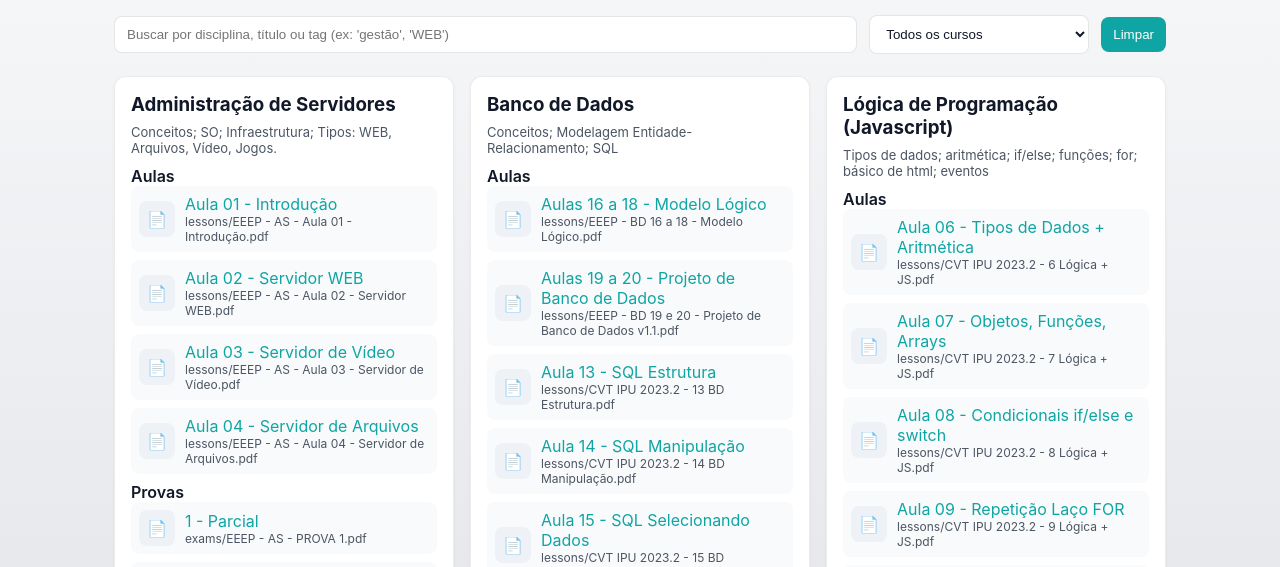
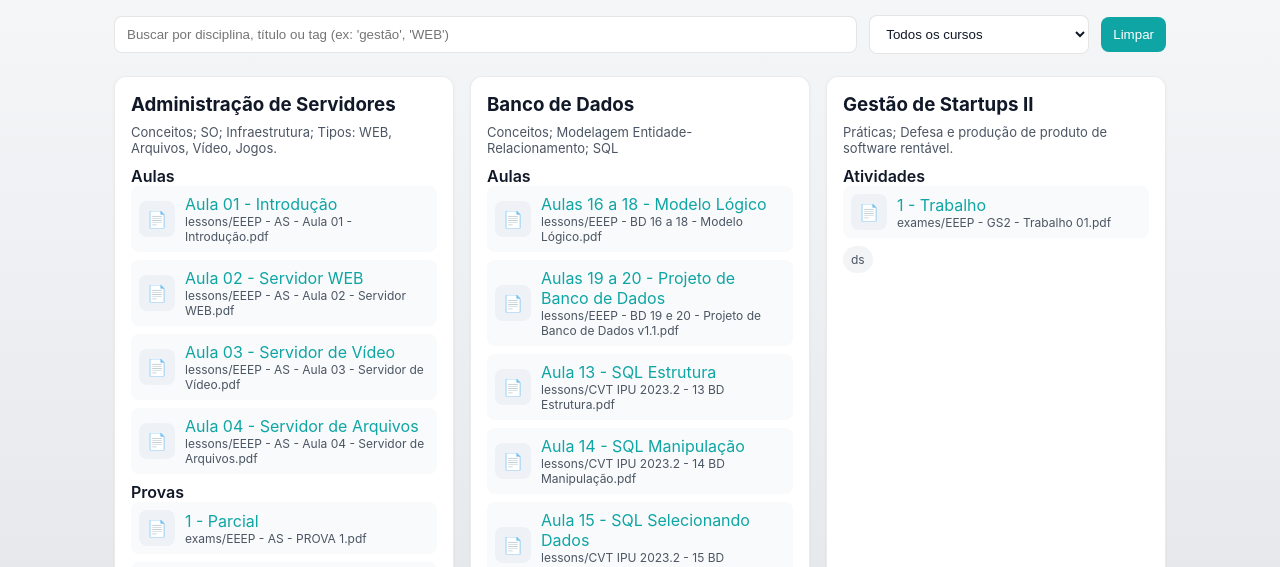
Before and after one commit to davimagals/computer-teaching, a plain HTML site: page index.html in a window 1280 px wide. Shown: the part 193-760 px from the top of the page. Drawn offline with Linux system fonts and the light colour scheme.

Commit message:
add sm; update others

```diff
--- /dev/null
+++ b/disciplines/startup-management-ii/data.js
@@ -0,0 +1,18 @@
+const DATA_SM2 = [
+  {
+    id: "startup-management-ii",
+    title: "Gestão de Startups II",
+    description:
+      "Práticas; Defesa e produção de produto de software rentável.",
+    tags: ["ds"],
+    lessons: [],
+    exams: [],
+    others: [
+      {
+        type: "pdf",
+        title: "1 - Trabalho",
+        path: "exames/EEEP - GS2 - Trabalho 01.pdf",
+      },
+    ],
+  },
+];
--- a/index.html
+++ b/index.html
@@ -76,6 +76,7 @@
 
     <script src="./disciplines/server-administration/data.js"></script>
     <script src="./disciplines/database/data.js"></script>
+    <script src="./disciplines/startup-management-ii/data.js"></script>
     <script src="./disciplines/programming-logic/javascript/data.js"></script>
     <script src="./disciplines/career-planning/data.js"></script>
     <script src="./disciplines/object-oriented-programming/data.js"></script>
@@ -86,6 +87,7 @@
       const DATA = [
         ...DATA_SA,
         ...DATA_DB,
+        ...DATA_SM2,
         ...DATA_PLJS,
         ...DATA_CP,
         ...DATA_OO,
```
Also changed, not shown: disciplines/programming-logic/javascript/data.js (+0 -28 lines), disciplines/server-administration/data.js (+0 -28 lines), 1 other file.
